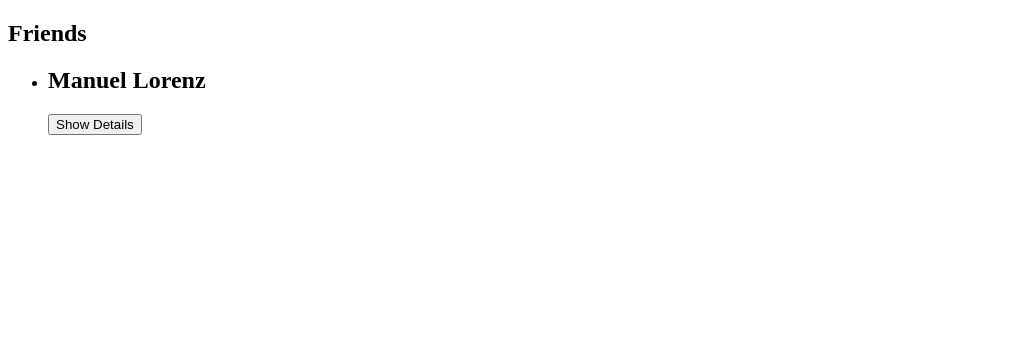
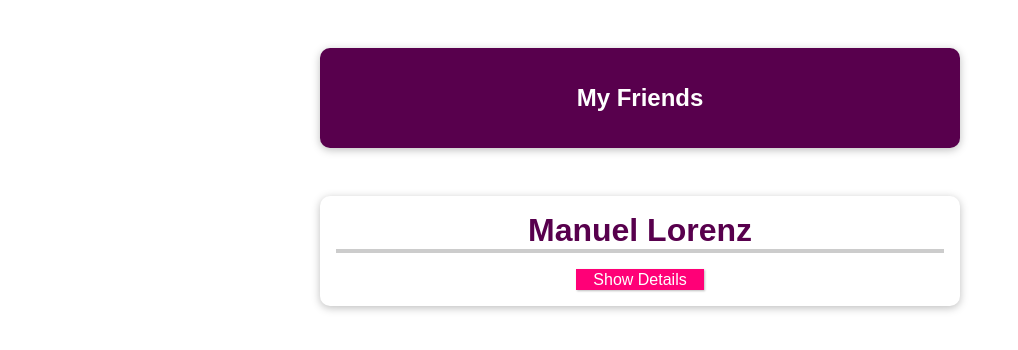
Before and after one commit to Looking-for-Salvation/vue-app, a Vue app: page / in a window 1280 px wide. Shown: the top 350 px of the page, without its empty margins (0-1018 px from the left). Built offline with nearby package versions, Linux system fonts and the light colour scheme.

Commit message:
Added Styling

```diff
--- a/src/App.vue
+++ b/src/App.vue
@@ -1,6 +1,8 @@
 <template>
 	<section>
-		<h2>Friends</h2>
+		<header>
+			<h1>My Friends</h1>
+		</header>
 		<ul>
 			<friend-contact></friend-contact>
 		</ul>
@@ -31,4 +33,61 @@
 };
 </script>
 
-<style></style>
+<style>
+* {
+	box-sizing: border-box;
+}
+html {
+	font-family: "Jost", sans-serif;
+}
+body {
+	margin: 0;
+}
+header {
+	box-shadow: 0 2px 8px rgba(0, 0, 0, 0.26);
+	margin: 3rem auto;
+	border-radius: 10px;
+	padding: 1rem;
+	background-color: #58004d;
+	color: white;
+	text-align: center;
+	width: 90%;
+	max-width: 40rem;
+}
+#app ul {
+	margin: 0;
+	padding: 0;
+	list-style: none;
+}
+#app li {
+	box-shadow: 0 2px 8px rgba(0, 0, 0, 0.26);
+	margin: 1rem auto;
+	border-radius: 10px;
+	padding: 1rem;
+	text-align: center;
+	width: 90%;
+	max-width: 40rem;
+}
+#app h2 {
+	font-size: 2rem;
+	border-bottom: 4px solid #ccc;
+	color: #58004d;
+	margin: 0 0 1rem 0;
+}
+
+#app button {
+	font: inherit;
+	cursor: pointer;
+	border: 1px solid #ff0077;
+	background-color: #ff0077;
+	color: white;
+	padding: 0.05rem 1rem;
+	box-shadow: 1px 1px 2px rgba(0, 0, 0, 0.26);
+}
+#app button:hover,
+#app button:active {
+	background-color: #ec3169;
+	border-color: #ec3169;
+	box-shadow: 1px 1px 4px rgba(0, 0, 0, 0.26);
+}
+</style>
```
